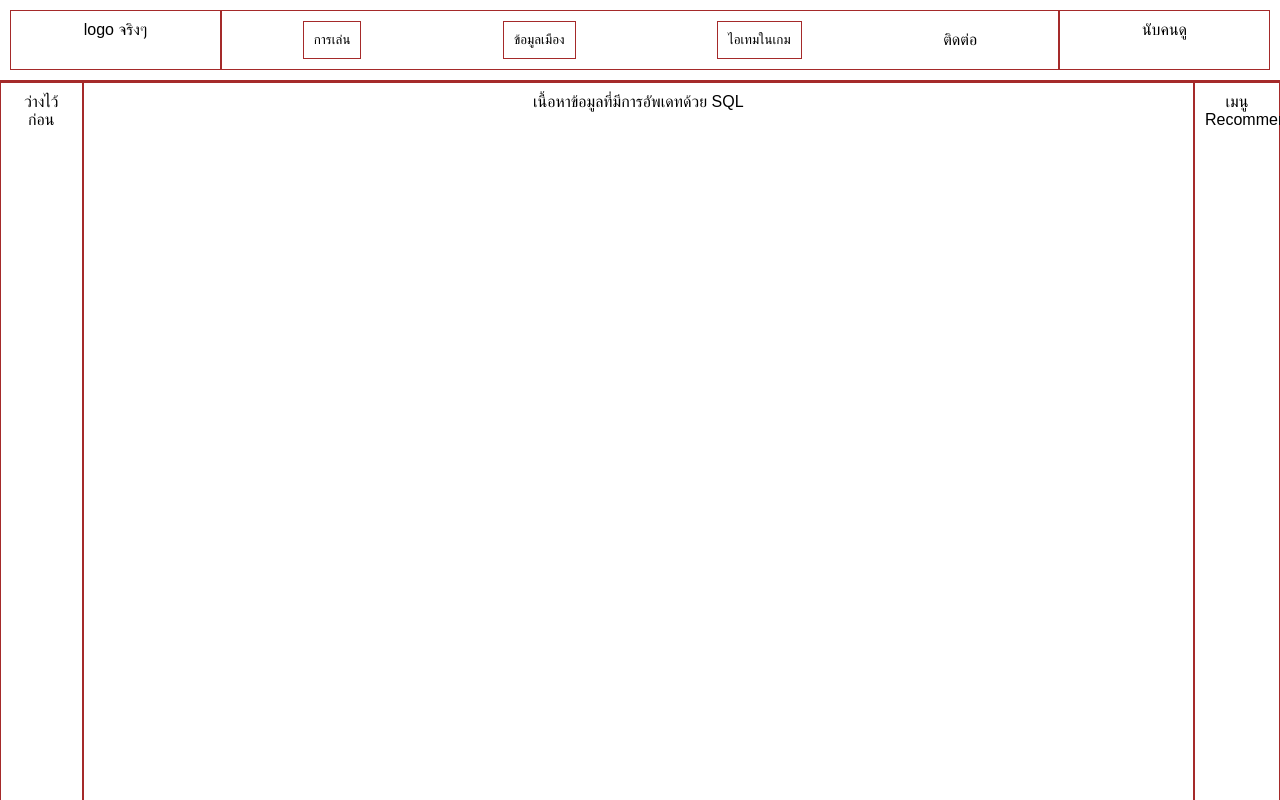
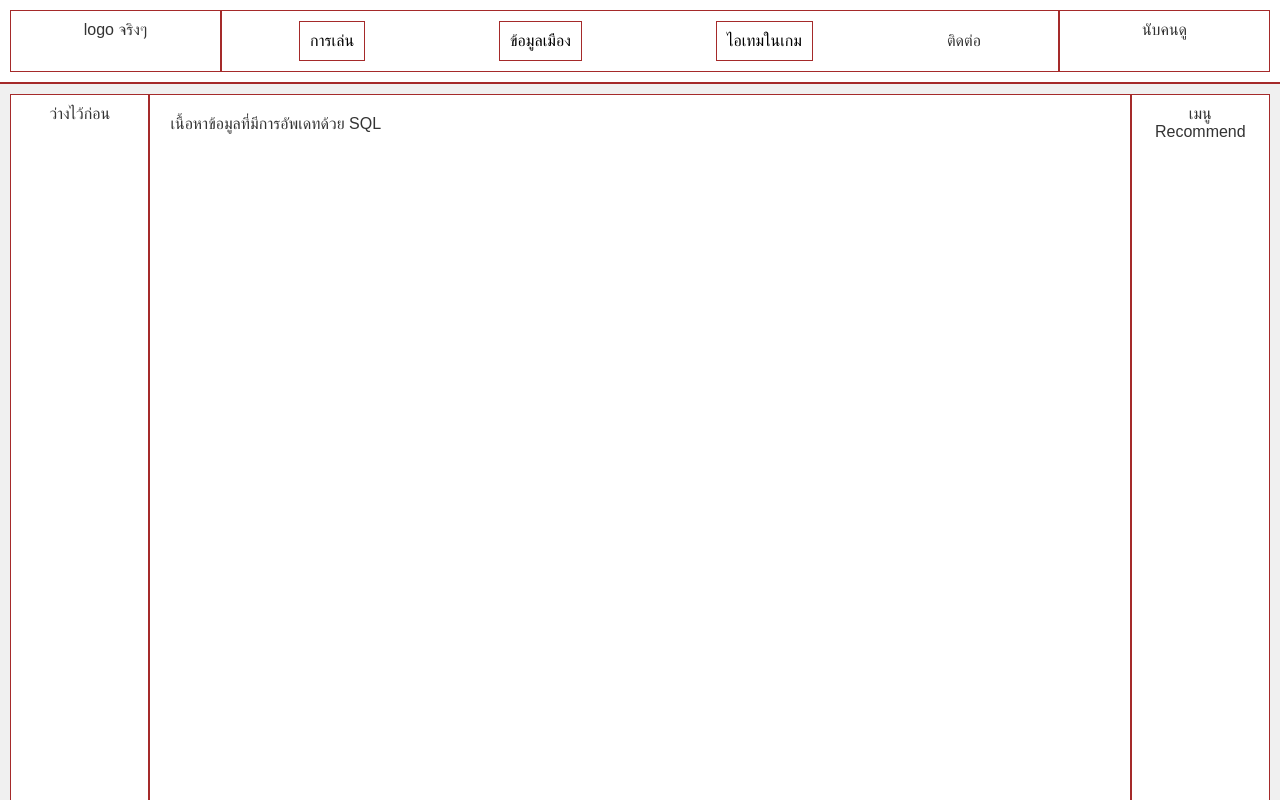
Before and after one commit to SigeMaSig/Sourcetree, a plain HTML site: page Project/index.html in a window 1280 px wide. Shown: the top 800 px of the page. Drawn offline with Linux system fonts and the light colour scheme.

Commit message:
อะไรไม่รู้

```diff
--- a/Project/styles.css
+++ b/Project/styles.css
@@ -1,11 +1,14 @@
 body {
     margin: 0;
     font-family: Arial, sans-serif;
+    background-color: #f0f0f0;
+    color: #333;
 }
 
 .header {
     display: flex;
     border-bottom: 2px solid brown;
+    background-color: #ffffff;
     padding: 10px;
 }
 
@@ -14,6 +17,7 @@ body {
     padding: 10px;
     width: 15%;
     text-align: center;
+    background-color: #ffffff;
 }
 
 .menu {
@@ -23,6 +27,7 @@ body {
     align-items: center;
     border: 1px solid brown;
     padding: 10px;
+    background-color: #ffffff;
 }
 
 .dropdown {
@@ -35,6 +40,7 @@ body {
     border: 1px solid brown;
     padding: 10px;
     cursor: pointer;
+    font-size: 16px;
 }
 
 .dropdown-content {
@@ -51,6 +57,7 @@ body {
     padding: 12px 16px;
     text-decoration: none;
     display: block;
+    font-size: 14px;
 }
 
 .dropdown-content a:hover {
@@ -64,28 +71,26 @@ body {
 
 .main {
     display: flex;
+    padding: 10px;
 }
 
-.sidebar {
+.sidebar, .recommend {
     border: 1px solid brown;
     padding: 10px;
-    width: 5%;
+    width: 10%;
     text-align: center;
+    background-color: #ffffff;
 }
+
 .content {
     border: 1px solid brown;
-    padding: 10px;
-    width: 90%;
-    text-align: center;
-}
-
-.recommend {
-    border: 1px solid brown;
-    padding: 10px;
-    width: 5%;
-    text-align: center;
+    padding: 20px;
+    width: 80%;
+    background-color: #ffffff;
+    text-align: left;
 }
 
 .content {
     height: 1000px;
+    overflow-y: auto;
 }
```
